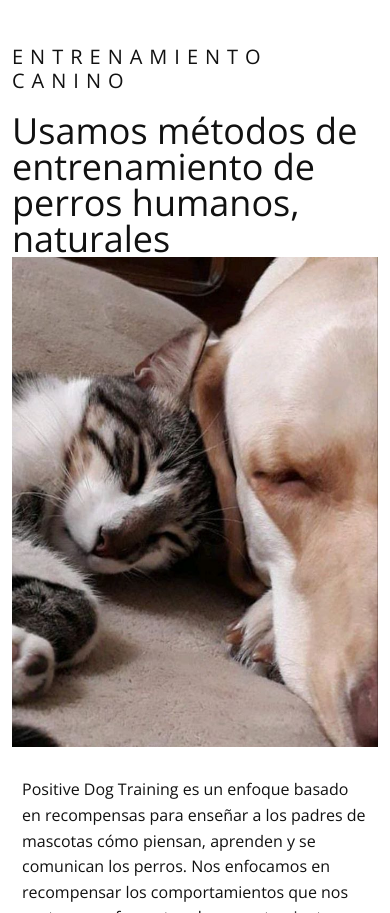
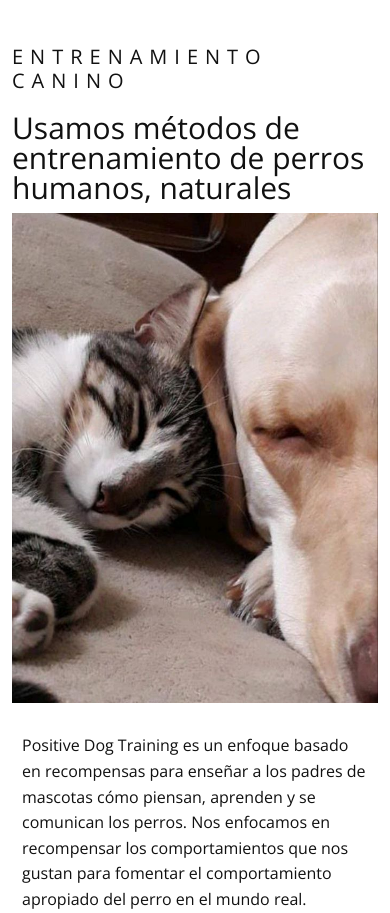
Before and after one commit to Jp-dsouls/Clinica-veterinaria, a plain HTML site: page index.html in a window 390 px wide. Shown: the part 3844-4757 px from the top of the page. Drawn offline with nearby package versions, Linux system fonts and the light colour scheme; a web font is replaced by a local one.

Commit message:
fix style

```diff
--- a/app.css
+++ b/app.css
@@ -883,6 +883,11 @@ section.img,
   .section-detail .text-1 {
     letter-spacing: 7px;
   }
+
+  .section-detail .text-2 {
+    font-size    : 30px;
+    margin-bottom: 10px;
+  }
 }
 
 /* SECCION FRASE */
@@ -1205,7 +1210,7 @@ section.img,
 
   .contact .text-2 {
     margin-left: 0;
-    text-align: center !important;
+    text-align : center !important;
   }
 
   .contact .form-1 {
```
